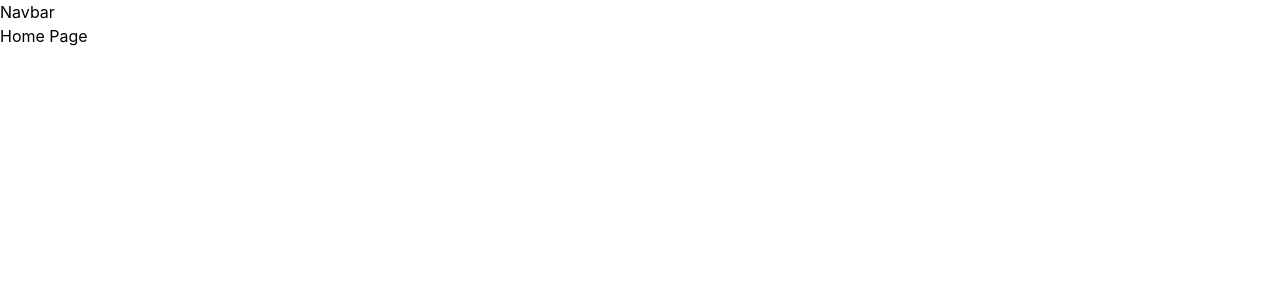
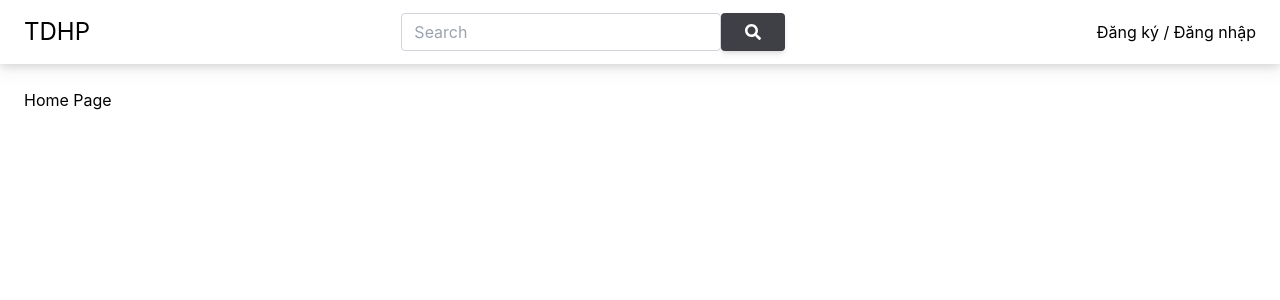
Before and after one commit to huaphuthien7a1/TDHP-Squad, a React (Create React App) app: page / in a window 1280 px wide. Shown: the top 300 px of the page. Built offline with nearby package versions, Linux system fonts and the light colour scheme.

Commit message:
config tailwind primary color

```diff
--- a/package.json
+++ b/package.json
@@ -13,8 +13,8 @@
     "axios": "^0.27.2",
     "eslint": "^8.14.0",
     "moment": "^2.29.3",
-    "react": "^18.1.0",
-    "react-dom": "^18.1.0",
+    "react": "^17.0.2",
+    "react-dom": "^17.0.2",
     "react-redux": "^8.0.1",
     "react-router-dom": "^5.2.0",
     "react-scripts": "5.0.1",
--- a/src/components/Navbar.tsx
+++ b/src/components/Navbar.tsx
@@ -1,5 +1,56 @@
+import { Link } from 'react-router-dom';
+
 const Navbar = () => {
-  return <div>Navbar</div>;
+  return (
+    <div className='bg-white fixed top-0 left-0 right-0 h-[64px] z-50 flex justify-between items-center px-6 drop-shadow-lg'>
+      <Link to='/'>
+        <h1 className='text-2xl'>TDHP</h1>
+      </Link>
+      <div className='flex justify-center'>
+        <div className='xl:w-96'>
+          <div className='input-group relative flex items-stretch w-full'>
+            <input
+              type='search'
+              className='form-control relative flex-auto min-w-0 block w-full px-3 py-1.5 text-base font-normal text-gray-700 bg-white bg-clip-padding border border-solid border-gray-300 rounded transition ease-in-out m-0 focus:text-gray-700 focus:bg-white focus:border-blue-600 focus:outline-none'
+              placeholder='Search'
+              aria-label='Search'
+              aria-describedby='button-addon2'
+            />
+            <button
+              className='btn inline-block px-6 py-2.5 bg-zinc-700 text-white font-medium text-xs leading-tight uppercase rounded shadow-md hover:bg-zinc-800 hover:shadow-lg focus:bg-zinc-800  focus:shadow-lg focus:outline-none focus:ring-0 active:bg-blue-800 active:shadow-lg transition duration-150 ease-in-out flex items-center'
+              type='button'
+              id='button-addon2'
+            >
+              <svg
+                aria-hidden='true'
+                focusable='false'
+                data-prefix='fas'
+                data-icon='search'
+                className='w-4'
+                role='img'
+                xmlns='http://www.w3.org/2000/svg'
+                viewBox='0 0 512 512'
+              >
+                <path
+                  fill='currentColor'
+                  d='M505 442.7L405.3 343c-4.5-4.5-10.6-7-17-7H372c27.6-35.3 44-79.7 44-128C416 93.1 322.9 0 208 0S0 93.1 0 208s93.1 208 208 208c48.3 0 92.7-16.4 128-44v16.3c0 6.4 2.5 12.5 7 17l99.7 99.7c9.4 9.4 24.6 9.4 33.9 0l28.3-28.3c9.4-9.4 9.4-24.6.1-34zM208 336c-70.7 0-128-57.2-128-128 0-70.7 57.2-128 128-128 70.7 0 128 57.2 128 128 0 70.7-57.2 128-128 128z'
+                />
+              </svg>
+            </button>
+          </div>
+        </div>
+      </div>
+      <div>
+        <Link to='/login'>
+          <span>Đăng ký</span>
+        </Link>{' '}
+        /{' '}
+        <Link to='/register'>
+          <span>Đăng nhập</span>
+        </Link>
+      </div>
+    </div>
+  );
 };
 
 export default Navbar;
--- /dev/null
+++ b/src/components/Sidebar.tsx
@@ -0,0 +1,9 @@
+const Sidebar = () => {
+  return (
+    <div className='bg-zinc-800 fixed top-0 left-0 bottom-0 w-[120px]'>
+      Sidebar
+    </div>
+  );
+};
+
+export default Sidebar;
--- a/src/containers/AdminTemplate/index.tsx
+++ b/src/containers/AdminTemplate/index.tsx
@@ -5,7 +5,7 @@ import {
   RouteComponentProps,
   Redirect,
 } from 'react-router-dom';
-import Navbar from '../../components/Navbar';
+import Sidebar from '../../components/Sidebar';
 
 interface PrivateRouteProps extends RouteProps {
   component:
@@ -16,7 +16,7 @@ interface PrivateRouteProps extends RouteProps {
 function LayoutAdmin({ children }: { children: React.ReactNode }): JSX.Element {
   return (
     <>
-      <Navbar />
+      <Sidebar />
       {children}
     </>
   );
--- a/src/containers/HomeTemplate/index.tsx
+++ b/src/containers/HomeTemplate/index.tsx
@@ -1,7 +1,6 @@
 import React, { FunctionComponent } from 'react';
 import { Route, RouteProps, RouteComponentProps } from 'react-router-dom';
 import Navbar from '../../components/Navbar';
-
 interface PrivateRouteProps extends RouteProps {
   component:
     | React.ComponentType<RouteComponentProps<any>>
@@ -12,7 +11,8 @@ function LayoutHome({ children }: { children: React.ReactNode }): JSX.Element {
   return (
     <>
       <Navbar />
-      {children}
+
+      <div className='w-full h-full p-6 mt-[64px]'>{children}</div>
     </>
   );
 }
--- a/tailwind.config.js
+++ b/tailwind.config.js
@@ -1,7 +1,11 @@
 module.exports = {
   content: ['./src/**/*.{js,jsx,ts,tsx}'],
   theme: {
-    extend: {},
+    extend: {
+      colors: {
+        primary: '#F8A600',
+      },
+    },
   },
   plugins: [],
 };
```
Also changed, not shown: 1 other file (tests, documents, lock files or other folders).
